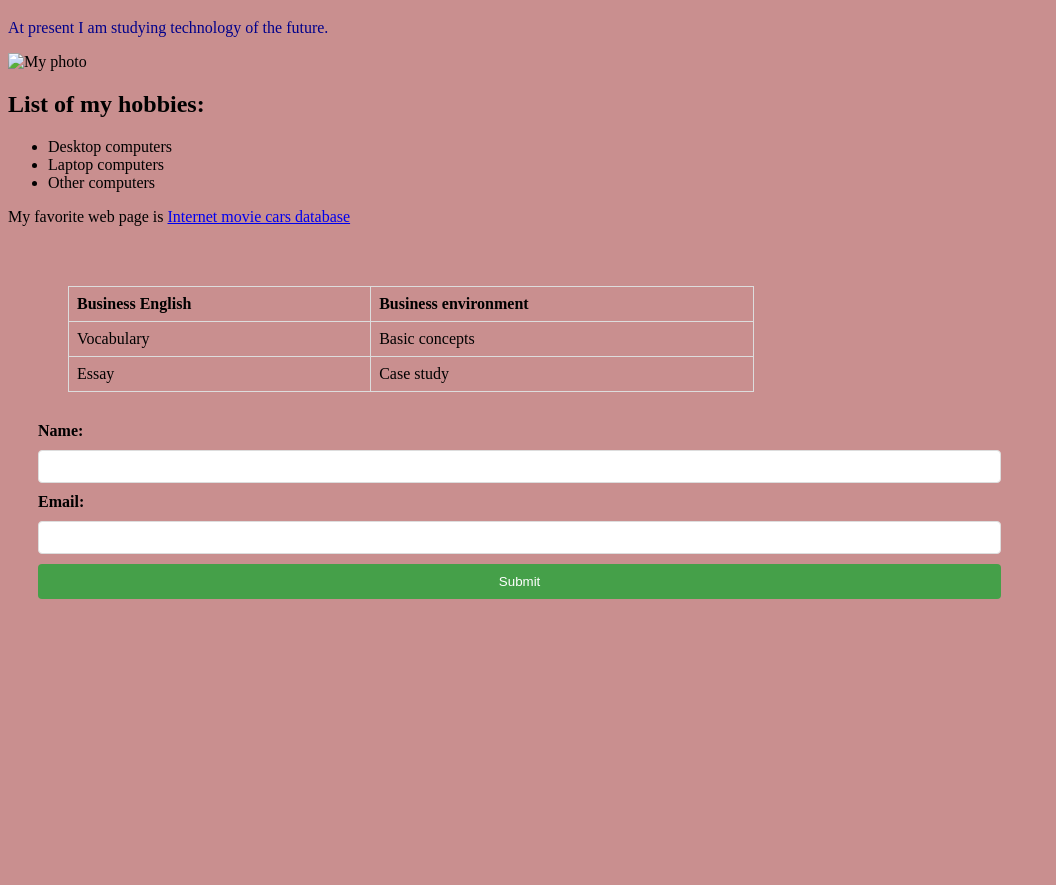
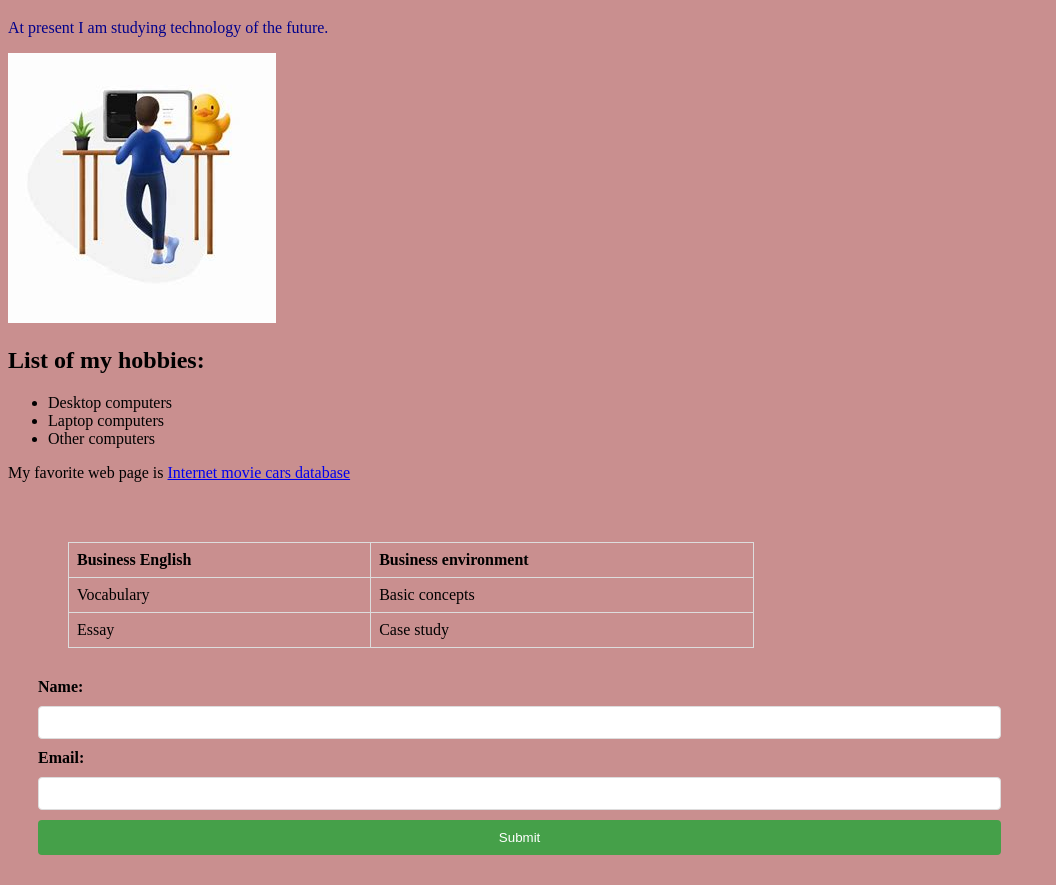
Before and after one commit to hemanlaurea/Web_dev_2025_03_25, a plain HTML site: page WS02_CSS/index.html in a window 1280 px wide. Shown: the part 61-946 px from the top of the page, without its empty margins (0-1056 px from the left). Before the commit the page ends 800 px from the top, so only its background shows below. Drawn offline with Linux system fonts and the light colour scheme.

Commit message:
WS02 viimeistety

```diff
--- a/WS02_CSS/index.html
+++ b/WS02_CSS/index.html
@@ -18,7 +18,7 @@
             At present I am studying technology of the future.
 
         </p>
-        <img src="images/kuva.jpg" alt="My photo">
+        <img src="./kuvat/duck.jpg" alt="My photo">
 
         <h2>List of my hobbies:</h2>
         <ul>
```
Also changed, not shown: WS02_CSS/kuvat/duck.jpg (added).
